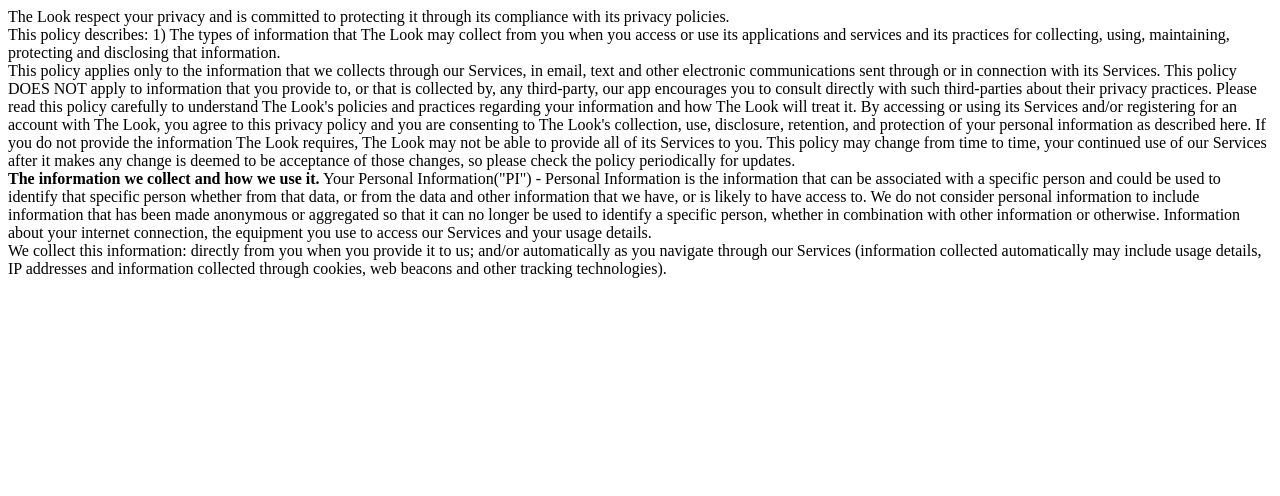
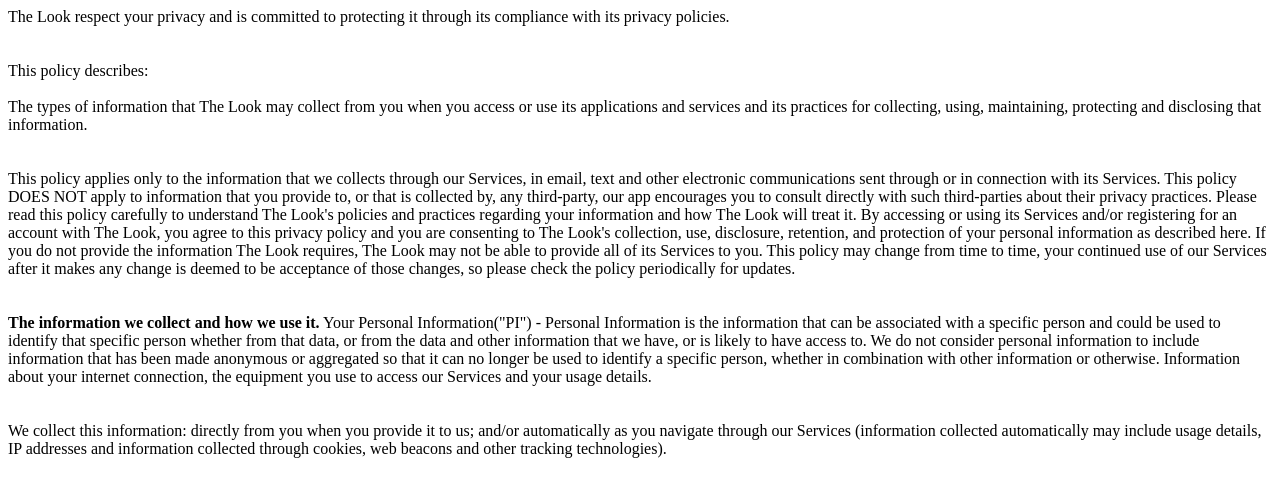
Before and after one commit to amarjeet52/urls, a plain HTML site: page index.html in a window 1280 px wide. Drawn offline with Linux system fonts and the light colour scheme.

Commit message:
Update index.html

```diff
--- a/index.html
+++ b/index.html
@@ -2,18 +2,18 @@
 <head><title>Privacy policy</title>
 </head>
 <body>
-<p>The Look respect your privacy and is committed to protecting it through its compliance with its privacy policies. <br>This policy describes:
-1) The types of information that The Look may collect from you when you access or use its applications and services  and
-its practices for collecting, using, maintaining, protecting and disclosing that information.<br>
+<p>The Look respect your privacy and is committed to protecting it through its compliance with its privacy policies. <br><br><br>This policy describes:
+<br><br>The types of information that The Look may collect from you when you access or use its applications and services  and
+its practices for collecting, using, maintaining, protecting and disclosing that information.<br><br><br>
 This policy applies only to the information that we collects through our Services, in email, text and other electronic communications sent through or in connection with its Services.
 This policy DOES NOT apply to information that you provide to, or that is collected by, any third-party,  our app encourages you to consult directly with such third-parties about their privacy practices.
 Please read this policy carefully to understand The Look's policies and practices regarding your information and how The Look will treat it. By accessing or using its Services and/or registering for an account with The Look, you agree to this privacy policy and you are consenting to The Look's collection, use, disclosure, retention, and protection of your personal information as described here. If you do not provide the information The Look requires, The Look may not be able to provide all of its Services to you.
 This policy may change from time to time, your continued use of our Services after it makes any change is deemed to be acceptance of those changes, so please check the policy periodically for updates.
-<br><b>The information we collect and how we use it.</b>
+<br><br><br><b>The information we collect and how we use it.</b>
 
 Your Personal Information("PI") - Personal Information is the information that can be associated with a specific person and could be used to identify that specific person whether from that data, or from the data and other information that we have, or is likely to have access to. We do not consider personal information to include information that has been made anonymous or aggregated so that it can no longer be used to identify a specific person, whether in combination with other information or otherwise.
 Information about your internet connection, the equipment you use to access our Services and your usage details.
-<br>We collect this information:
+<br><br><br>We collect this information:
 
 directly from you when you provide it to us; and/or
 automatically as you navigate through our Services (information collected automatically may include usage details, IP addresses and information collected through cookies, web beacons and other tracking technologies).
```
